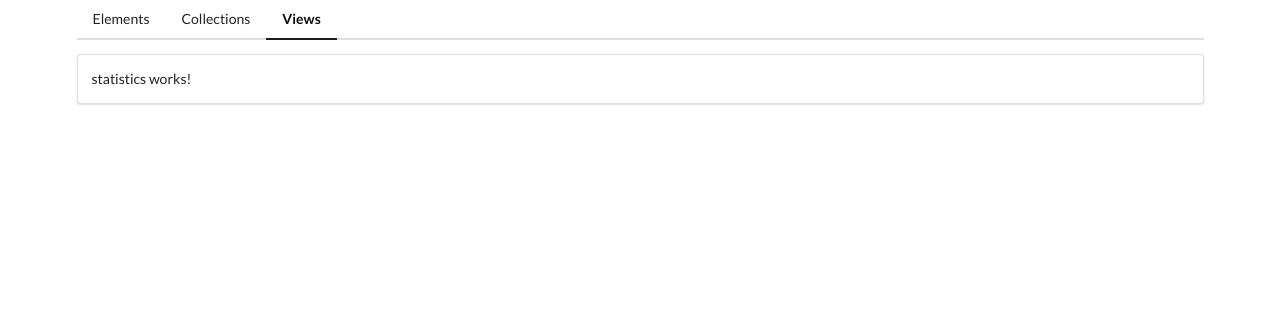
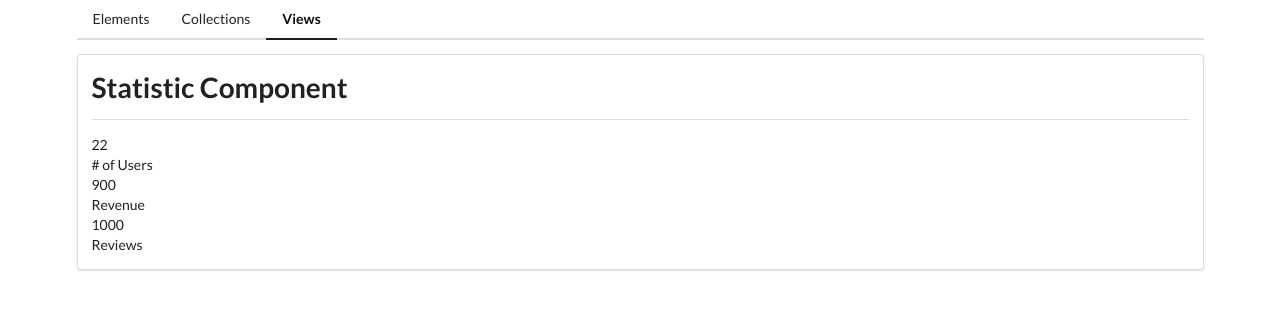
Before and after one commit to Simone-Ramundi/AppComps, an Angular app in the folder comps/: page /views in a window 1280 px wide. Shown: the top 310 px of the page. Built offline with nearby package versions, Linux system fonts and the light colour scheme.

Commit message:
Displaying a List of Statistics

```diff
--- a/comps/src/app/views/statistics/statistics.component.html
+++ b/comps/src/app/views/statistics/statistics.component.html
@@ -1 +1,10 @@
-<p>statistics works!</p>
+<div class="ui statistic">
+  <div class="statistic" *ngFor="let stat of data">
+    <div class="value">
+      {{ stat.value }}
+    </div>
+    <div class="label">
+      {{ stat.label }}
+    </div>
+  </div>
+</div>
--- a/comps/src/app/views/statistics/statistics.component.ts
+++ b/comps/src/app/views/statistics/statistics.component.ts
@@ -1,4 +1,4 @@
-import { Component, OnInit } from '@angular/core';
+import { Component, OnInit, Input } from '@angular/core';
 
 @Component({
   selector: 'app-statistics',
@@ -6,7 +6,7 @@
   styleUrls: ['./statistics.component.css']
 })
 export class StatisticsComponent implements OnInit {
-
+  @Input() data: any[]=[];
   constructor() { }
 
   ngOnInit(): void {
--- a/comps/src/app/views/views-home/views-home.component.html
+++ b/comps/src/app/views/views-home/views-home.component.html
@@ -1 +1,2 @@
-<app-statistics></app-statistics>
+<app-divider>Statistic Component</app-divider>
+<app-statistics [data]="stats"></app-statistics>
--- a/comps/src/app/views/views-home/views-home.component.ts
+++ b/comps/src/app/views/views-home/views-home.component.ts
@@ -6,7 +6,11 @@
   styleUrls: ['./views-home.component.css']
 })
 export class ViewsHomeComponent implements OnInit {
-
+  stats = [
+    { value: 22, label: '# of Users'},
+    { value: 900, label: 'Revenue'},
+    { value: 1000, label: 'Reviews'},
+  ]
   constructor() { }
 
   ngOnInit(): void {
--- a/comps/src/app/views/views.module.ts
+++ b/comps/src/app/views/views.module.ts
@@ -3,8 +3,7 @@
 import { ViewsRoutingModule } from './views-routing.module';
 import { ViewsHomeComponent } from './views-home/views-home.component';
 import { StatisticsComponent } from './statistics/statistics.component';
-
-
+import { SharedModule} from "../shared/shared.module";
 
 @NgModule({
   declarations: [
@@ -14,7 +13,8 @@
   ],
   imports: [
     CommonModule,
-    ViewsRoutingModule
+    ViewsRoutingModule,
+    SharedModule
   ]
 })
 export class ViewsModule { }
```
